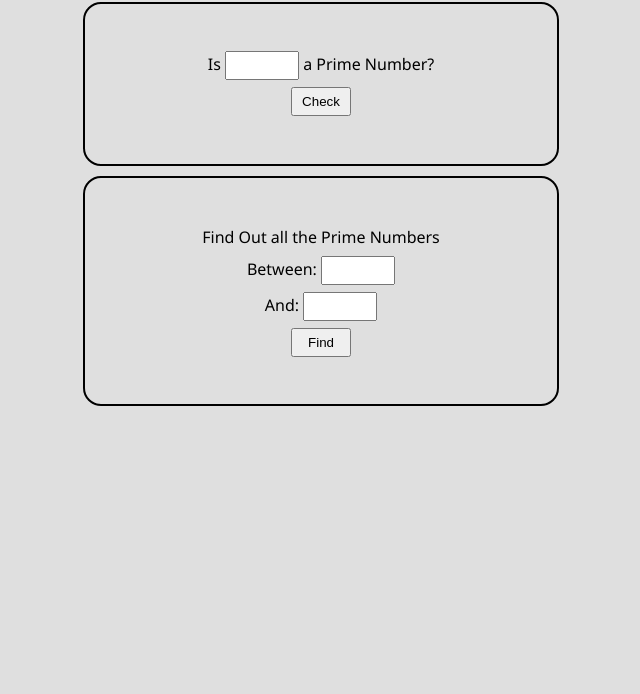
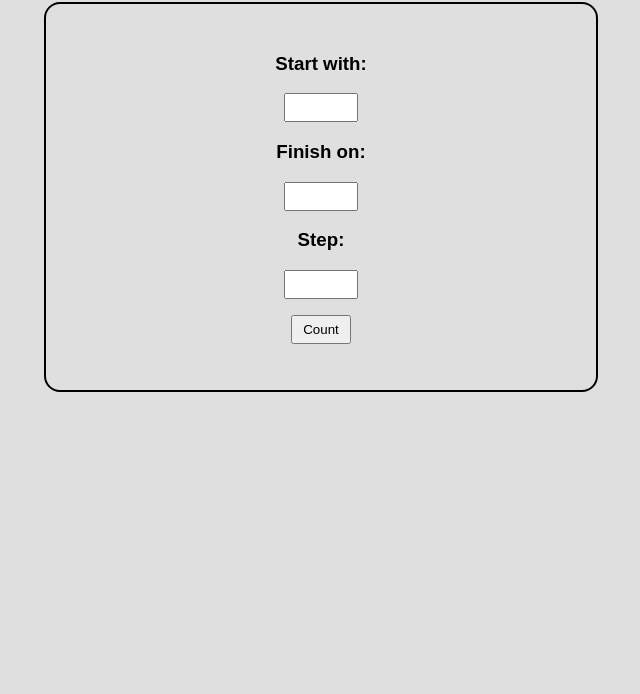
Before and after one commit to rvmagrini/loopcounter, a plain HTML site: page index.html in a window 1280 px wide. Shown: the part 106-800 px from the top of the page, without its empty margins (319-959 px from the left). Drawn offline with Linux system fonts and the light colour scheme.

Commit message:
updating

```diff
--- a/css/style.css
+++ b/css/style.css
@@ -1,33 +1,19 @@
-* {
-  padding: 0;
-  margin: 0;
+body {
+  padding: 20px;
+  background-color: #dfdfdf;
+  font-family: Arial, Helvetica, sans-serif;
+  text-align: center;
 }
 
-body {
-  font-family: "Segoe UI", Tahoma, Geneva, Verdana, sans-serif;
-  background-color: #dfdfdf;
-  text-align: center;
-  padding: 50px 100px 15px 100px;
-  line-height: 1.5;
-}
-
-p {
-  margin: 7px;
+section {
+  width: 40%;
+  margin: auto;
+  padding: 30px;
+  border-radius: 16px;
+  border: 2px solid black;
 }
 
 input {
+  padding: 5px;
   width: 60px;
-  padding: 5px;
 }
-
-div {
-  width: 40%;
-  margin: 10px auto;
-  padding: 40px 20px;
-  border-radius: 18px;
-  border: 2px solid black;
-}
-
-#checkdiv {
-  height: 80px;
-}
--- a/index.html
+++ b/index.html
@@ -3,38 +3,29 @@
   <head>
     <meta charset="UTF-8" />
     <meta http-equiv="X-UA-Compatible" content="IE=edge" />
-    <meta name="Prime Numbers" content="width=device-width, initial-scale=1.0" />
+    <meta name="Counter" content="width=device-width, initial-scale=1.0" />
 
     <link rel="stylesheet" href="css/style.css" />
 
-    <title>Prime Numbers</title>
+    <title>Loop Counter</title>
   </head>
   <body>
     <header>
-      <h1>PRIME NUMBERS</h1>
+      <h1>LOOP COUNTER</h1>
     </header>
+
     <section>
-      <div id="checkdiv">
-        <p>
-          Is <input type="number" name="txtnum" id="txtnum" /> a Prime Number?
-        </p>
-        <input type="button" value="Check" id="checkbtn" />
-        <p>
-          <p id="outcomecheck">
-          </p>
-        </div>
-        <div id="finddiv">
-          <p>Find Out all the Prime Numbers</p>
-          Between:
-          <input type="number" name="txtstart" id="txtfirstnum" />
-        </p>
-        <p>
-          And:
-          <input type="number" name="txtfinish" id="txtlastnum" />
-        </p>
-        <input type="button" value="Find" id="findbtn">
-        <p id="outcomefind"></p>
+      <div>
+        <h3>Start with:</h3>
+        <p><input type="number" name="txtstart" id="txtstart" /></p>
+        <h3>Finish on:</h3>
+        <p><input type="number" name="txtfinish" id="txtfinish" /></p>
+        <h3>Step:</h3>
+        <p></p><input type="number" name="txtstep" id="txtstep" /></p>
+        <p></p><input type="button" value="Count" onclick="count()" /></p>
       </div>
+
+      <div id="outcome"></div>
     </section>
 
     <script src="script.js"></script>
```
